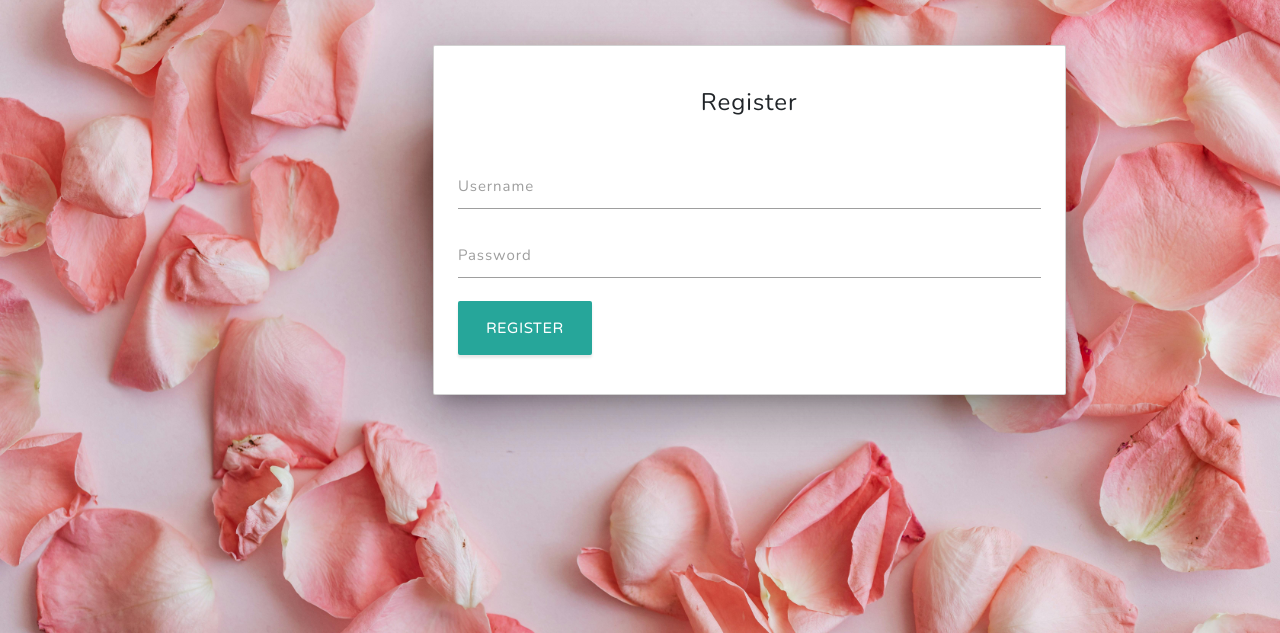
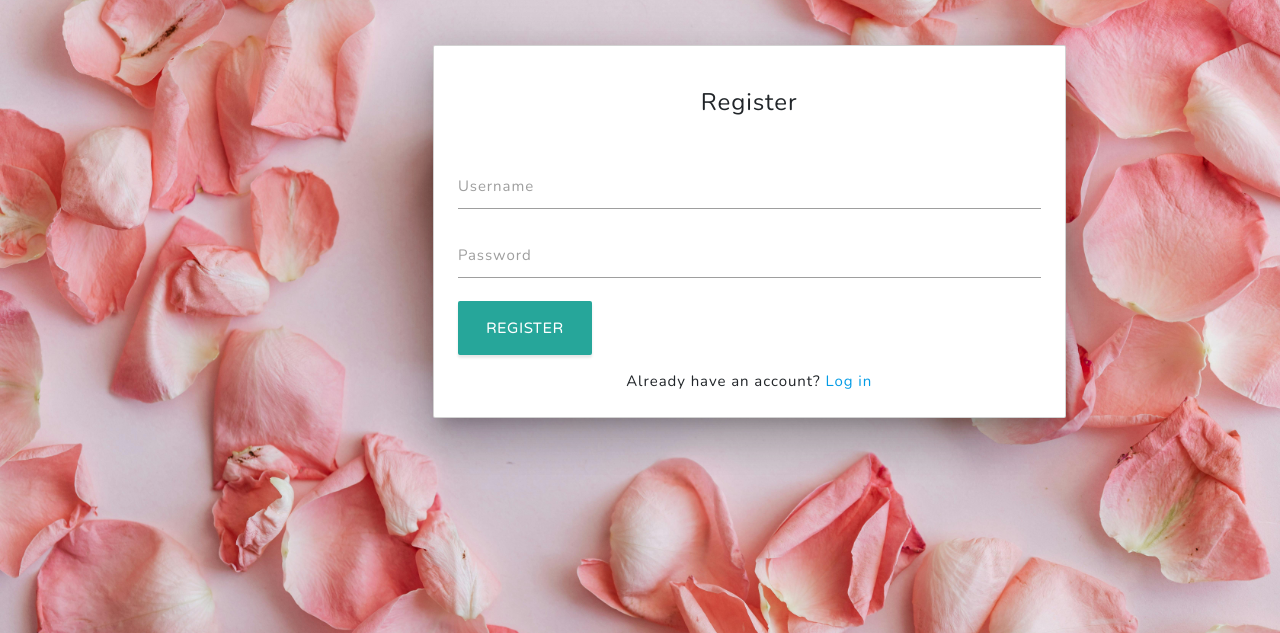
Before and after one commit to adinabo/skincare_journal, a Flask app: page /register in a window 1280 px wide. Shown: the top 633 px of the page. Run offline with Flask 2, Linux system fonts and the light colour scheme; some libraries are stand-ins or nearby versions.

Commit message:
added "already have an account" link

```diff
--- a/templates/register.html
+++ b/templates/register.html
@@ -32,6 +32,10 @@
                             <div class="input-field">
                                 <button class="btn waves-effect waves-light btn-large" type="submit">Register</button>
                             </div>
+                            <!-- Link to log in page -->
+                            <p class="center-align">
+                                Already have an account? <a href="{{ url_for('login') }}">Log in</a>
+                            </p>
                         </form>
                     </div>
                 </div>
```
